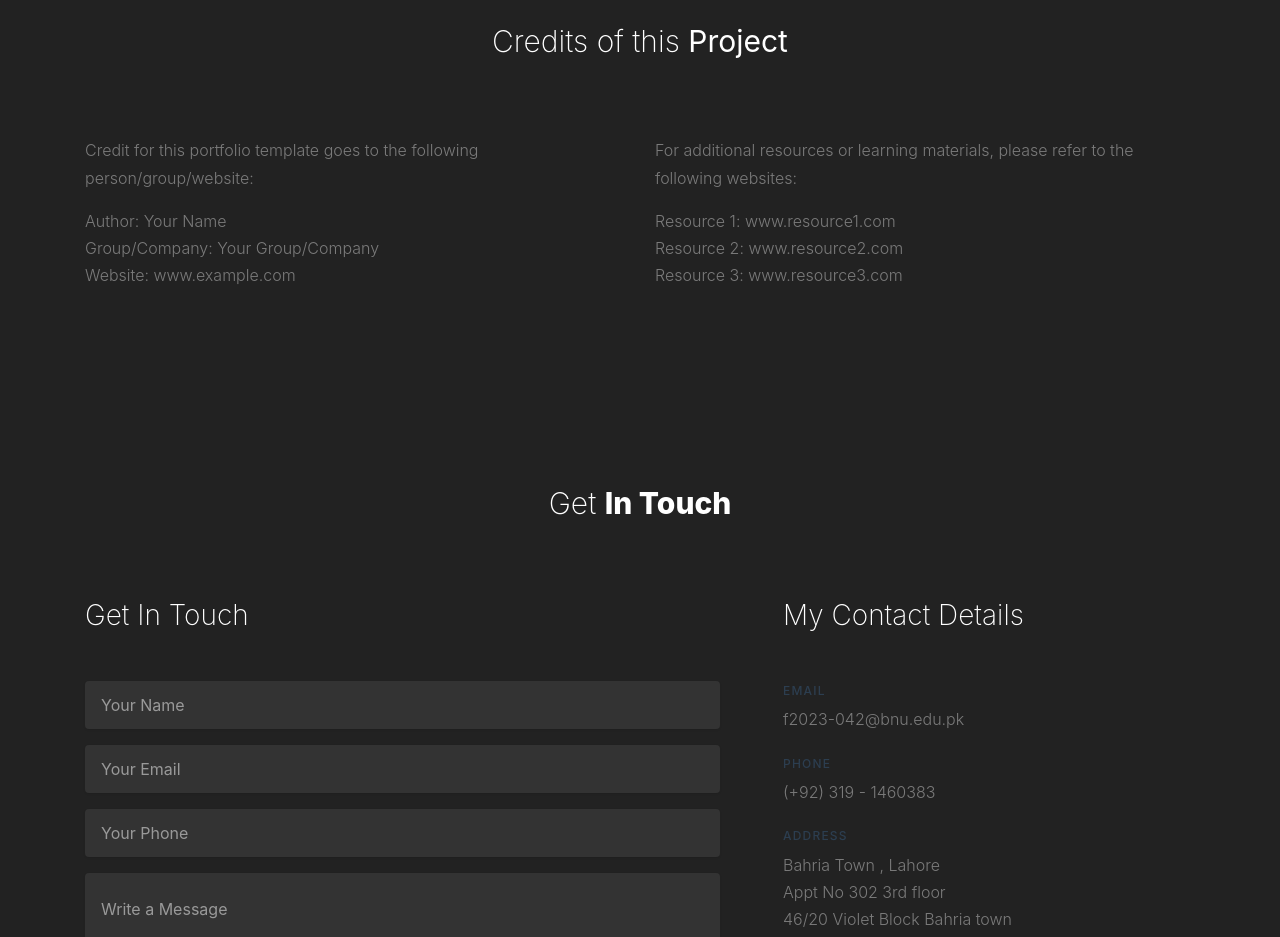
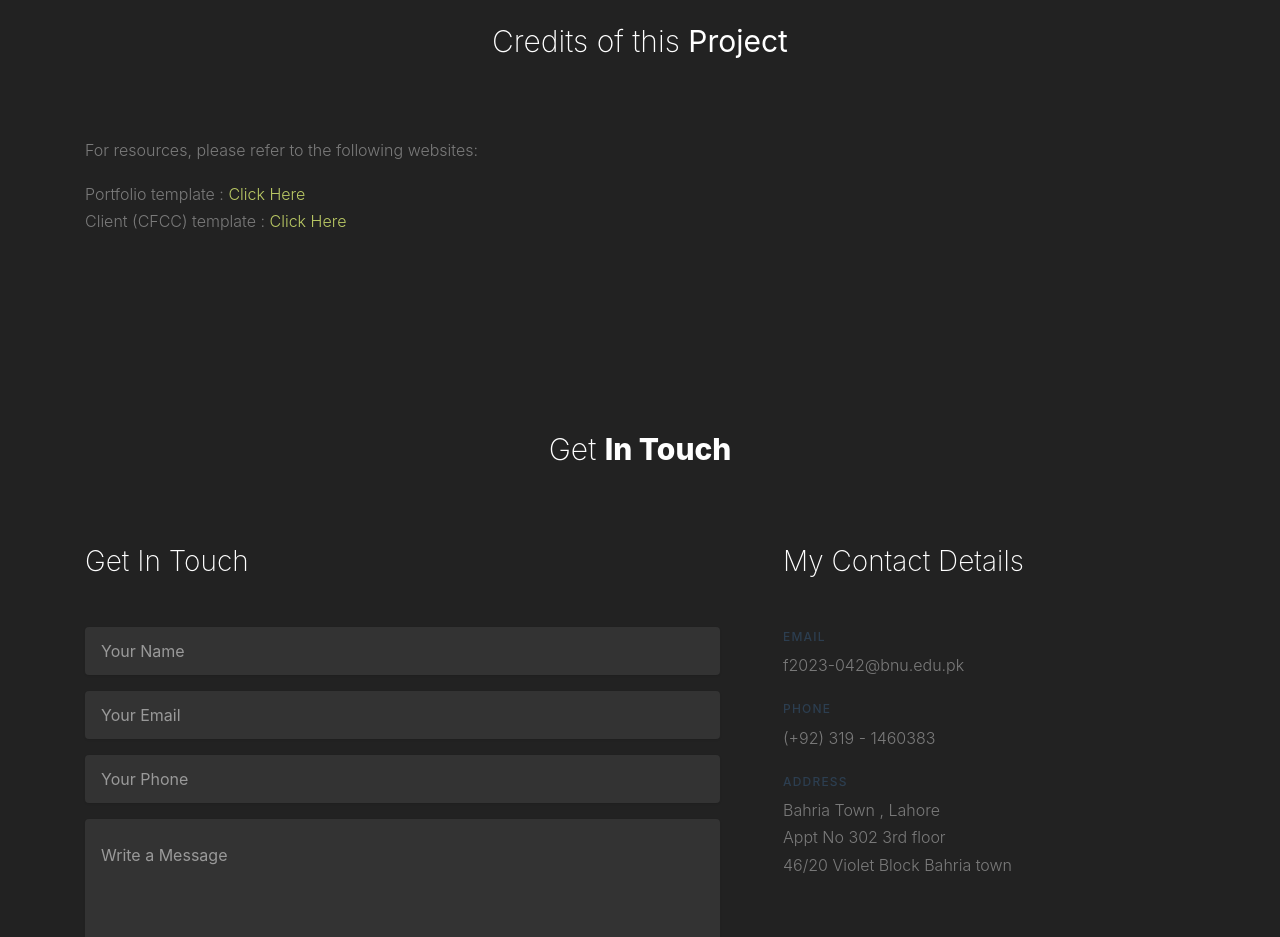
Before and after one commit to mueedux/mueedux.github.io, a plain HTML site: page index.html in a window 1280 px wide. Shown: the part 3671-4608 px from the top of the page. Drawn offline with nearby package versions, Linux system fonts and the light colour scheme; files whose address does not match are found by name.

Commit message:
final done

```diff
--- a/index.html
+++ b/index.html
@@ -226,20 +226,12 @@
 				</div>
 			</div>
 			<div class="row">
-				<div class="col-md-6 mb-4 mb-md-0">
-					<p>Credit for this portfolio template goes to the following person/group/website:</p>
+
+				<div class="col-md-6">
+					<p>For resources, please refer to the following websites:</p>
 					<ul class="list-unstyled list-black">
-						<li>Author: Your Name</li>
-						<li>Group/Company: Your Group/Company</li>
-						<li>Website: www.example.com</li>
-					</ul>
-				</div>
-				<div class="col-md-6">
-					<p>For additional resources or learning materials, please refer to the following websites:</p>
-					<ul class="list-unstyled list-black">
-						<li>Resource 1: www.resource1.com</li>
-						<li>Resource 2: www.resource2.com</li>
-						<li>Resource 3: www.resource3.com</li>
+						<li>Portfolio template : <a href="http://colorlib.com/wp/template/rezume/"> Click Here</a></li>
+						<li>Client (CFCC) template : <a href="https://www.templateshub.net/template/Simply-Construction-HTML5-bootstrap-Template"> Click Here</a></li>
 					</ul>
 				</div>
 			</div>
```
Also changed, not shown: css/bootstrap.css.
